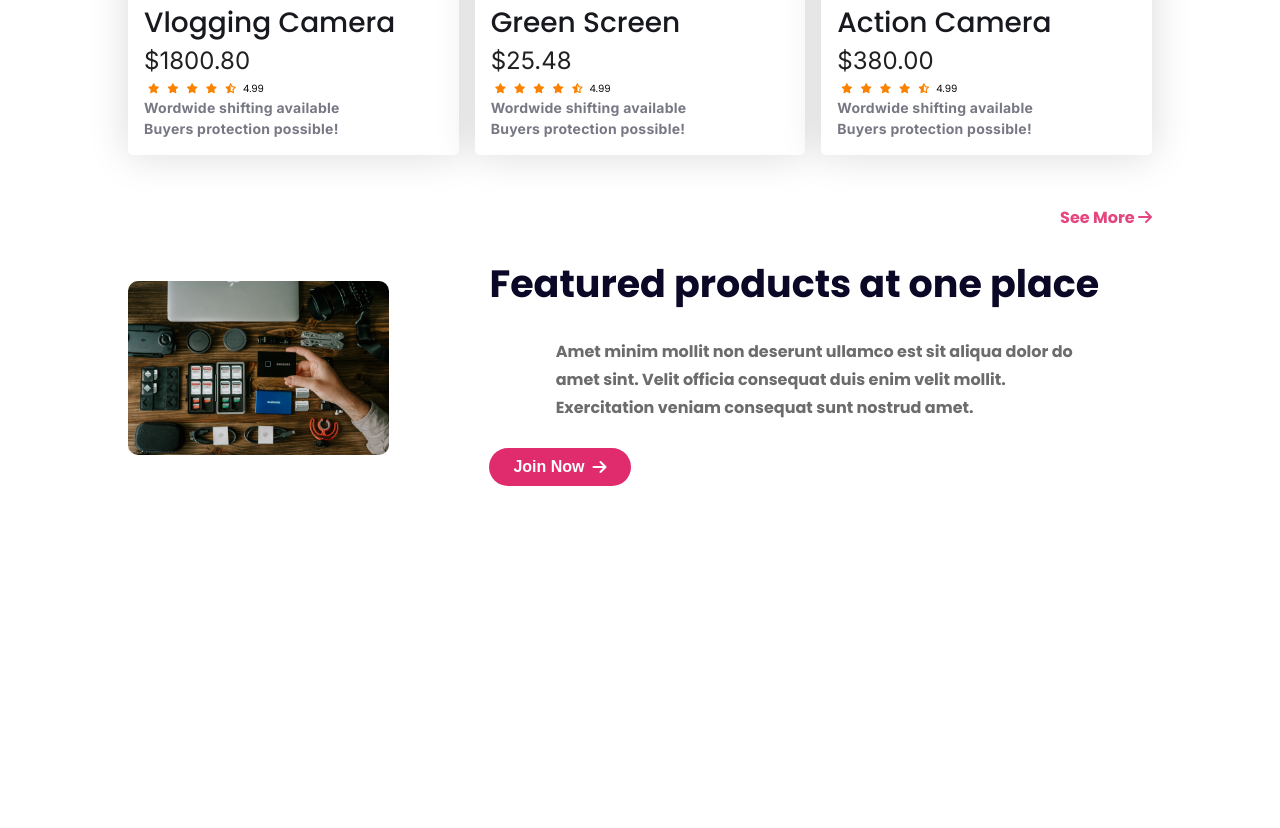
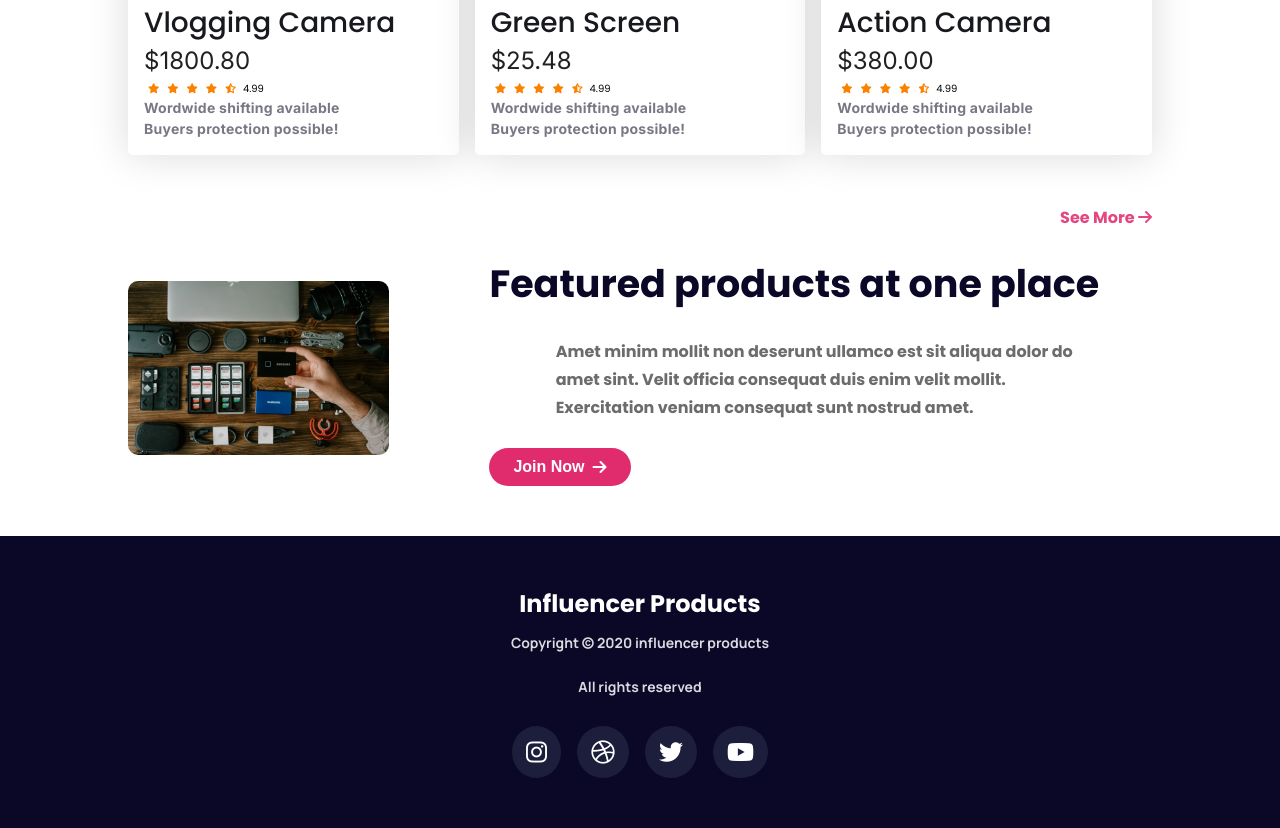
Before and after one commit to maasajal/influencer-products, a plain HTML site: page index.html in a window 1280 px wide. Shown: the part 1977-2805 px from the top of the page. Before the commit the page ends 2513 px from the top, so only its background shows below. Drawn offline with Linux system fonts and the light colour scheme.

Commit message:
footer section completed

```diff
--- a/index.html
+++ b/index.html
@@ -241,6 +241,18 @@
       </section>
       <!-- Featured products end -->
     </main>
-    <footer></footer>
+    <footer>
+      <div class="footer">
+        <h2>Influencer Products</h2>
+        <p>Copyright &copy 2020 influencer products</p>
+        <p>All rights reserved</p>
+        <div class="social-icons">
+          <i class="fa-brands fa-instagram"></i>
+          <i class="fa-brands fa-dribbble"></i>
+          <i class="fa-brands fa-twitter"></i>
+          <i class="fa-brands fa-youtube"></i>
+        </div>
+      </div>
+    </footer>
   </body>
 </html>
--- a/styles/influencer.css
+++ b/styles/influencer.css
@@ -231,6 +231,38 @@ header nav .menu a {
   max-width: 80%;
 }
 
+footer {
+  background-color: #0a0826;
+}
+footer .footer {
+  text-align: center;
+  padding: 5rem 0;
+}
+footer .footer h2 {
+  color: #fff;
+  font-size: 2.4rem;
+  font-weight: 700;
+}
+footer .footer p {
+  color: var(--Text-Gray-300);
+  font-size: 1.4rem;
+  font-family: Manrope;
+  line-height: 1rem;
+  line-height: 2.4rem;
+}
+.social-icons {
+  color: #fff;
+  display: inline-flex;
+  gap: 1.6rem;
+  font-size: 2.4rem;
+  margin-top: 1.7rem;
+}
+.social-icons i {
+  padding: 1.4rem;
+  border-radius: 50%;
+  background-color: rgba(49, 56, 83, 0.474);
+}
+
 /* Responsive for medium devices min-width: 576px and max-width: 992px */
 @media screen and (min-width: 576px) and (max-width: 992px) {
   header nav {
@@ -300,7 +332,7 @@ header nav .menu a {
   .featured-products .featured-content h1 {
     font-size: 2.4rem;
   }
-  .featured-products  {
+  .featured-products {
     text-align: center;
   }
 }
```
